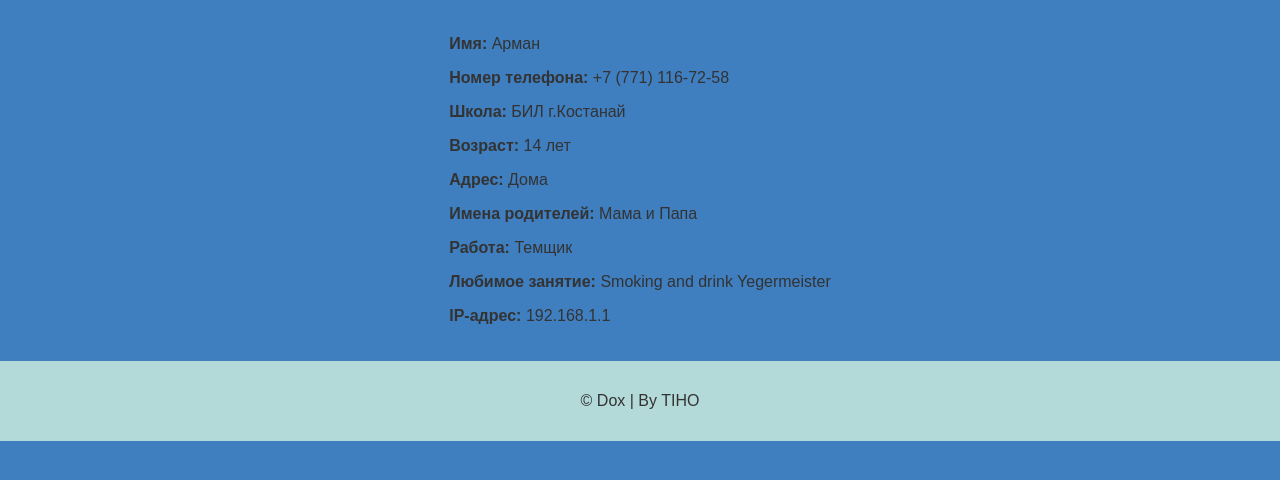
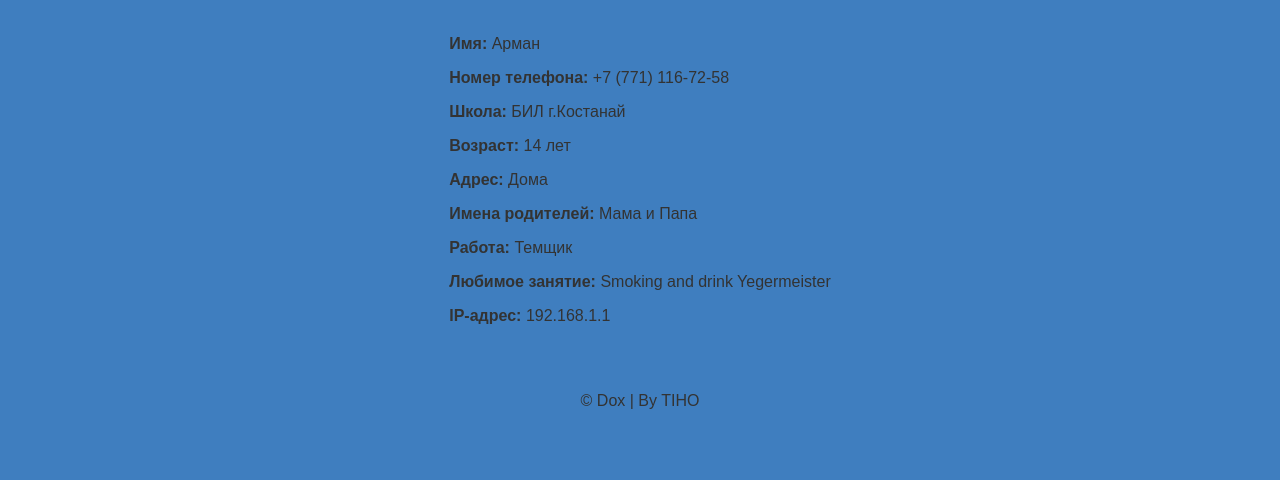
Before and after one commit to antonsmizh/Site, a plain HTML site: page index.html in a window 1280 px wide. Shown: the part 86-566 px from the top of the page. Drawn offline with Linux system fonts and the light colour scheme.

Commit message:
Update style.css

```diff
--- a/style.css
+++ b/style.css
@@ -64,7 +64,7 @@ input:focus {
 
 footer {
     text-align: center;
-    background-color: #B3D9D9;
+    background-color: #3F7EBF;
     padding: 15px;
     color: #333;
     font-size: 1rem;
```
